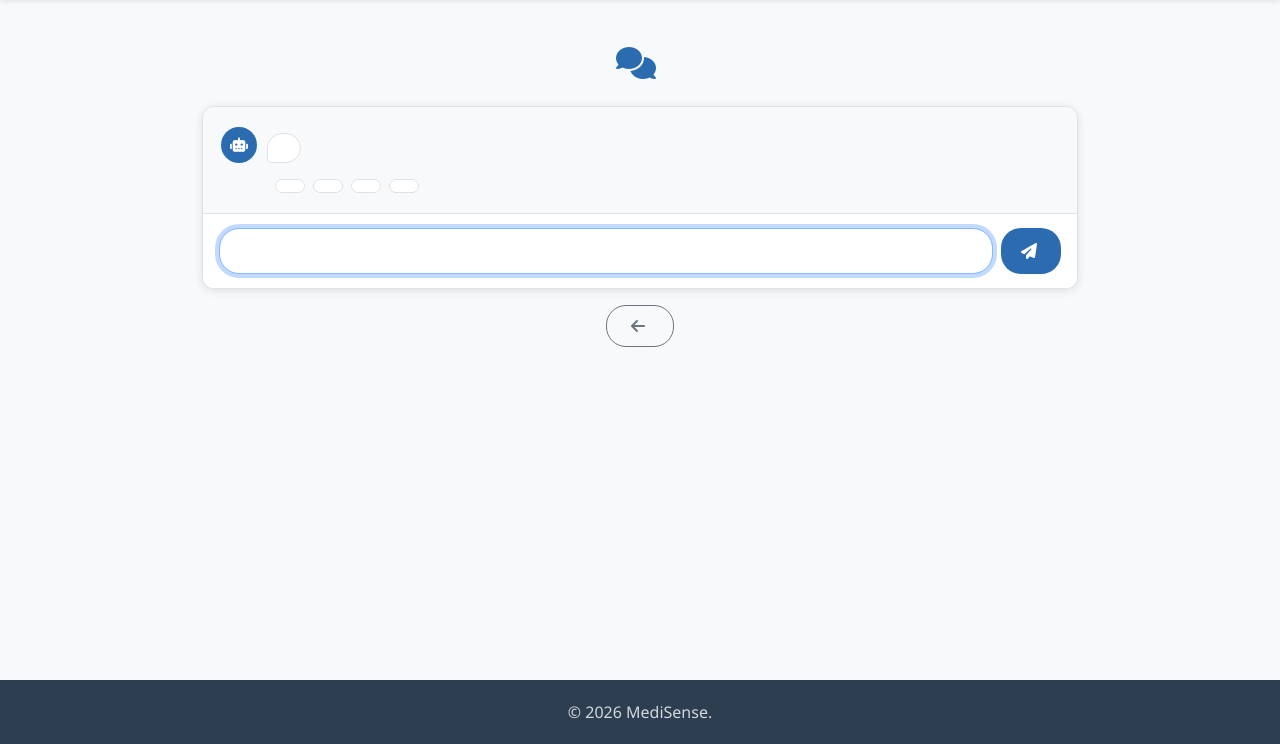
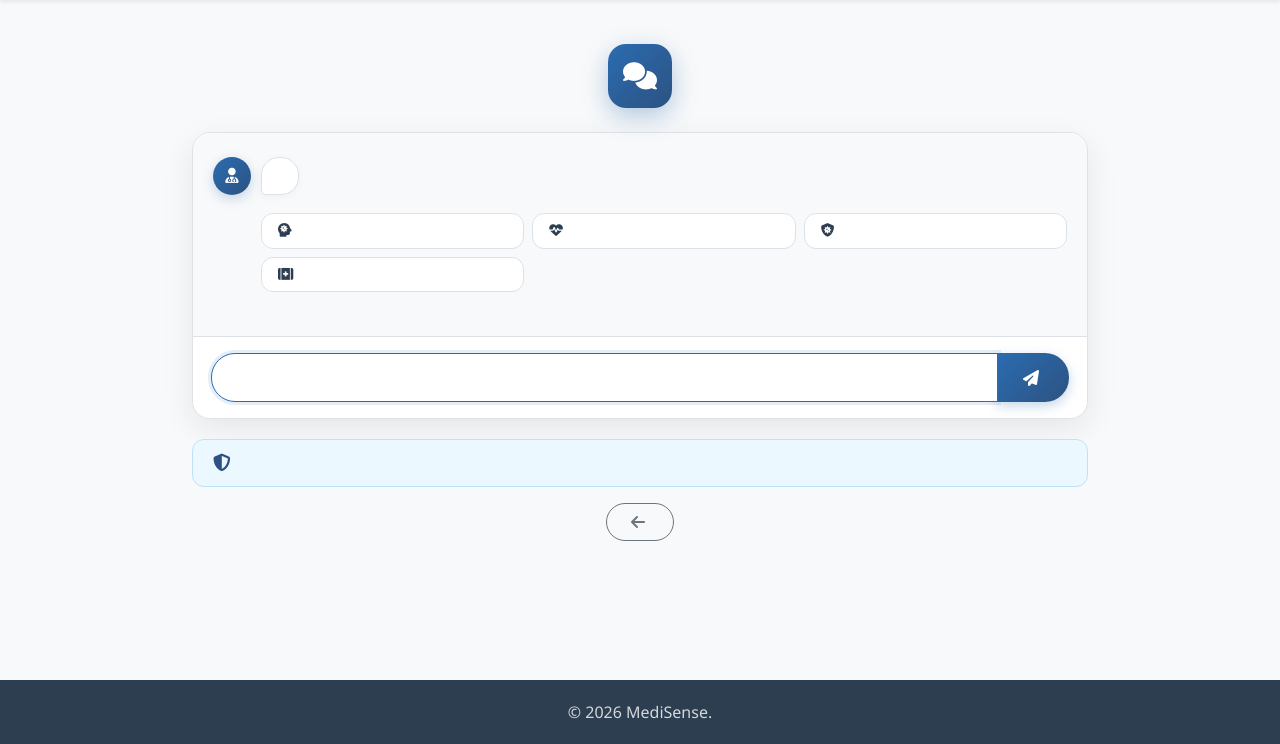
Before and after one commit to Siyanda130406/Medisense, a Flask app: template templates/patient_chatbot.html in a window 1280 px wide. Shown: the part 61-805 px from the top of the page. Run offline with Flask 3, Linux system fonts and the light colour scheme; the template is opened without the code that fills it, so the values that code supplies are empty.

Commit message:
Chatbot: one answer only, remove question label, +230 more Q&A pairs

```diff
--- a/templates/patient_chatbot.html
+++ b/templates/patient_chatbot.html
@@ -1,39 +1,56 @@
 {% extends "base.html" %}
 
-{% block title %}{{ translate_text('Ask a Question', lang) }} - MediSense{% endblock %}
+{% block title %}{{ translate_text('Health Assistant', lang) }} - MediSense{% endblock %}
 
 {% block content %}
-<div class="container py-4" style="max-width: 900px;">
+<div class="container py-4" style="max-width: 920px;">
 
-    <!-- Header -->
+    <!-- ===== HEADER ===== -->
     <div class="text-center mb-4">
-        <h2 class="fw-bold mb-1" style="color: #2c3e50;">
-            <i class="fas fa-comments me-2" style="color: #2b6cb0;"></i>
-            {{ translate_text('Health Chatbot', lang) }}
+        <div class="chat-header-icon">
+            <i class="fas fa-comments"></i>
+        </div>
+        <h2 class="fw-bold mb-1 mt-3" style="color: #2c3e50;">
+            {{ translate_text('Health Assistant', lang) }}
         </h2>
         <p class="text-muted mb-0">{{ translate_text('Ask any health question in plain language', lang) }}</p>
     </div>
 
-    <!-- Chat window -->
-    <div class="card border-0 shadow-sm mb-3" style="border-radius: 16px; overflow: hidden;">
+    <!-- ===== CHAT WINDOW ===== -->
+    <div class="chat-container">
+
         <div class="chat-window" id="chatWindow">
 
             {% if not history and not answer_data %}
-            <!-- Welcome message -->
+            <!-- Welcome -->
             <div class="message-row bot">
-                <div class="avatar bot-avatar"><i class="fas fa-robot"></i></div>
+                <div class="avatar bot-avatar"><i class="fas fa-user-md"></i></div>
                 <div class="bubble bot-bubble">
-                    <p class="mb-1"><strong>{{ translate_text('Hello! How can I help you today?', lang) }}</strong></p>
-                    <p class="mb-0 small text-muted">{{ translate_text('Ask me about symptoms, diseases, medicines, or general health questions.', lang) }}</p>
+                    <p class="mb-2 fw-semibold" style="color: #2c3e50;">
+                        {{ translate_text('Hello! How can I help you today?', lang) }}
+                    </p>
+                    <p class="mb-0 small text-muted">
+                        {{ translate_text('Ask me about symptoms, diseases, medicines, or general health questions.', lang) }}
+                    </p>
                 </div>
             </div>
 
-            <div class="suggested-questions">
-                <span class="small text-muted">{{ translate_text('Try asking:', lang) }}</span>
-                <button class="chip" onclick="askQuestion('What causes a headache?')">{{ translate_text('What causes a headache?', lang) }}</button>
-                <button class="chip" onclick="askQuestion('How do I prevent diabetes?')">{{ translate_text('How do I prevent diabetes?', lang) }}</button>
-                <button class="chip" onclick="askQuestion('What is high blood pressure?')">{{ translate_text('What is high blood pressure?', lang) }}</button>
-                <button class="chip" onclick="askQuestion('Symptoms of flu')">{{ translate_text('Symptoms of flu', lang) }}</button>
+            <div class="suggestions-wrap">
+                <div class="suggestions-label">{{ translate_text('Try asking', lang) }}</div>
+                <div class="suggestions-grid">
+                    <button class="chip" onclick="askQuestion('What causes a headache?')">
+                        <i class="fas fa-head-side-virus me-1"></i> {{ translate_text('What causes a headache?', lang) }}
+                    </button>
+                    <button class="chip" onclick="askQuestion('How do I prevent diabetes?')">
+                        <i class="fas fa-heart-pulse me-1"></i> {{ translate_text('How do I prevent diabetes?', lang) }}
+                    </button>
+                    <button class="chip" onclick="askQuestion('What is HIV?')">
+                        <i class="fas fa-shield-virus me-1"></i> {{ translate_text('What is HIV?', lang) }}
+                    </button>
+                    <button class="chip" onclick="askQuestion('How do I stop a nosebleed?')">
+                        <i class="fas fa-first-aid me-1"></i> {{ translate_text('How do I stop a nosebleed?', lang) }}
+                    </button>
+                </div>
             </div>
             {% endif %}
 
@@ -47,24 +64,26 @@
             </div>
 
             <div class="message-row bot">
-                <div class="avatar bot-avatar"><i class="fas fa-robot"></i></div>
+                <div class="avatar bot-avatar"><i class="fas fa-user-md"></i></div>
                 <div class="bubble bot-bubble">
-                    <div class="answer-content" data-full="{{ h.answer|e }}">
-                        <p class="answer-short mb-0">{{ h.answer[:180] }}{% if h.answer|length > 180 %}...{% endif %}</p>
+                    <div class="answer-content">
+                        <p class="answer-short mb-0">{{ h.answer[:220] }}{% if h.answer|length > 220 %}...{% endif %}</p>
                         <p class="answer-full d-none mb-0">{{ h.answer }}</p>
-                        {% if h.answer|length > 180 %}
-                        <button class="btn btn-link btn-sm p-0 mt-1 toggle-answer"
-                                onclick="toggleAnswer(this)" style="font-size: 0.8rem;">
+                        {% if h.answer|length > 220 %}
+                        <button class="toggle-answer" onclick="toggleAnswer(this)">
+                            <i class="fas fa-chevron-down me-1"></i>
                             {{ translate_text('See more', lang) }}
                         </button>
                         {% endif %}
                     </div>
-                    <div class="source-tag"><i class="fas fa-tag me-1"></i>{{ h.source }}</div>
+                    <div class="source-tag">
+                        <i class="fas fa-bookmark me-1"></i>{{ h.source }}
+                    </div>
                 </div>
             </div>
             {% endfor %}
 
-            <!-- Just-submitted answer -->
+            <!-- New answer -->
             {% if answer_data %}
             <div class="message-row user">
                 <div class="bubble user-bubble">
@@ -77,7 +96,7 @@
             <div class="message-row system">
                 <div class="system-bubble">
                     <i class="fas fa-lightbulb me-1"></i>
-                    {{ translate_text('Searched for:', lang) }} <strong>{{ answer_data.corrected }}</strong>
+                    {{ translate_text('Searched for', lang) }} <strong>{{ answer_data.corrected }}</strong>
                 </div>
             </div>
             {% endif %}
@@ -85,29 +104,34 @@
             {% if answer_data.found %}
             {% for r in answer_data.results %}
             <div class="message-row bot">
-                <div class="avatar bot-avatar"><i class="fas fa-robot"></i></div>
+                <div class="avatar bot-avatar"><i class="fas fa-user-md"></i></div>
                 <div class="bubble bot-bubble">
-                    <p class="fw-semibold mb-2" style="color: #2c3e50;">{{ r.question }}</p>
-                    <div class="answer-content" data-full="{{ r.answer|e }}">
-                        <p class="answer-short mb-0">{{ r.answer[:180] }}{% if r.answer|length > 180 %}...{% endif %}</p>
+                    <div class="answer-content">
+                        <p class="answer-short mb-0">{{ r.answer[:220] }}{% if r.answer|length > 220 %}...{% endif %}</p>
                         <p class="answer-full d-none mb-0">{{ r.answer }}</p>
-                        {% if r.answer|length > 180 %}
-                        <button class="btn btn-link btn-sm p-0 mt-1 toggle-answer"
-                                onclick="toggleAnswer(this)" style="font-size: 0.8rem;">
+                        {% if r.answer|length > 220 %}
+                        <button class="toggle-answer" onclick="toggleAnswer(this)">
+                            <i class="fas fa-chevron-down me-1"></i>
                             {{ translate_text('See more', lang) }}
                         </button>
                         {% endif %}
                     </div>
-                    <div class="source-tag"><i class="fas fa-tag me-1"></i>{{ r.source }}</div>
+                    <div class="source-tag">
+                        <i class="fas fa-bookmark me-1"></i>{{ r.source }}
+                    </div>
                 </div>
             </div>
             {% endfor %}
             {% else %}
             <div class="message-row bot">
-                <div class="avatar bot-avatar"><i class="fas fa-robot"></i></div>
+                <div class="avatar bot-avatar"><i class="fas fa-user-md"></i></div>
                 <div class="bubble bot-bubble">
-                    <p class="mb-1">{{ translate_text("I couldn't find an answer for that. Try rephrasing, or ask in a different way.", lang) }}</p>
-                    <p class="mb-0 small text-muted">{{ translate_text('Example: "What causes a fever?" or "How do I treat a cold?"', lang) }}</p>
+                    <p class="mb-2 fw-semibold" style="color: #2c3e50;">
+                        {{ translate_text("I couldn't find an answer for that.", lang) }}
+                    </p>
+                    <p class="mb-0 small text-muted">
+                        {{ translate_text('Try rephrasing. For example: "What causes a fever?" or "How do I treat a cold?"', lang) }}
+                    </p>
                 </div>
             </div>
             {% endif %}
@@ -115,28 +139,30 @@
 
         </div>
 
-        <!-- Input area -->
+        <!-- ===== INPUT ===== -->
         <form method="POST" action="{{ url_for('patient_chatbot') }}" class="chat-input-area" id="chatForm">
-            <div class="d-flex gap-2">
+            <div class="input-group">
                 <input type="text" class="form-control" name="question" id="questionInput"
-                       placeholder="{{ translate_text('Type your health question...', lang) }}"
+                       placeholder="{{ translate_text('Type your health question here...', lang) }}"
                        autocomplete="off" required>
-                <button type="submit" class="btn btn-primary send-btn">
+                <button type="submit" class="btn send-btn">
                     <i class="fas fa-paper-plane"></i>
                     <span class="d-none d-md-inline ms-1">{{ translate_text('Send', lang) }}</span>
                 </button>
             </div>
         </form>
+
     </div>
 
-    <!-- Disclaimer -->
-    <div class="alert alert-info border-0 small" style="border-radius: 12px;">
-        <i class="fas fa-shield-alt me-1"></i>
-        {{ translate_text('Answers are for general information only. Always consult a healthcare professional.', lang) }}
+    <!-- ===== DISCLAIMER ===== -->
+    <div class="disclaimer">
+        <i class="fas fa-shield-halved"></i>
+        <span>{{ translate_text('Answers are for general information only. Always consult a healthcare professional for medical decisions.', lang) }}</span>
     </div>
 
+    <!-- ===== BACK BUTTON ===== -->
     <div class="text-center mt-3">
-        <a href="{{ url_for('patient_dashboard') }}" class="btn btn-outline-secondary" style="border-radius: 20px; padding: 8px 24px;">
+        <a href="{{ url_for('patient_dashboard') }}" class="btn btn-outline-secondary rounded-pill px-4">
             <i class="fas fa-arrow-left me-1"></i> {{ translate_text('Back to Dashboard', lang) }}
         </a>
     </div>
@@ -144,145 +170,273 @@
 </div>
 
 <style>
-    /* ===== Chat window ===== */
+/* ==================== HEADER ICON ==================== */
+.chat-header-icon {
+    width: 64px;
+    height: 64px;
+    border-radius: 18px;
+    background: linear-gradient(135deg, #2b6cb0, #2c5282);
+    color: #fff;
+    display: inline-flex;
+    align-items: center;
+    justify-content: center;
+    font-size: 1.7rem;
+    box-shadow: 0 8px 24px rgba(43, 108, 176, 0.35);
+}
+
+/* ==================== CHAT CONTAINER ==================== */
+.chat-container {
+    background: var(--bg-card);
+    border: 1px solid var(--border-color);
+    border-radius: 18px;
+    overflow: hidden;
+    box-shadow: 0 10px 32px rgba(0, 0, 0, 0.08);
+}
+
+/* ==================== CHAT WINDOW ==================== */
 .chat-window {
-        padding: 20px 18px;
-        background: var(--bg-body);
+    padding: 24px 20px;
+    background: linear-gradient(180deg, var(--bg-body) 0%, var(--bg-body) 100%);
     max-height: 62vh;
     overflow-y: auto;
     scroll-behavior: smooth;
 }
+.chat-window::-webkit-scrollbar { width: 6px; }
+.chat-window::-webkit-scrollbar-thumb { background: #cbd5e0; border-radius: 3px; }
+.chat-window::-webkit-scrollbar-thumb:hover { background: #a0aec0; }
 
+/* ==================== MESSAGE ROWS ==================== */
 .message-row {
     display: flex;
     align-items: flex-end;
-        margin-bottom: 16px;
+    margin-bottom: 18px;
     gap: 10px;
 }
 .message-row.user { justify-content: flex-end; }
 .message-row.bot { justify-content: flex-start; }
 .message-row.system { justify-content: center; }
 
+/* ==================== AVATARS ==================== */
 .avatar {
-        width: 36px; height: 36px;
+    width: 38px;
+    height: 38px;
     border-radius: 50%;
-        display: flex; align-items: center; justify-content: center;
-        font-size: 0.9rem;
+    display: flex;
+    align-items: center;
+    justify-content: center;
+    font-size: 0.95rem;
     flex-shrink: 0;
+    color: #fff;
 }
-    .bot-avatar  { background: #2b6cb0; color: #fff; }
-    .user-avatar { background: #4a5568; color: #fff; }
+.bot-avatar {
+    background: linear-gradient(135deg, #2b6cb0, #2c5282);
+    box-shadow: 0 4px 12px rgba(43, 108, 176, 0.25);
+}
+.user-avatar {
+    background: linear-gradient(135deg, #4a5568, #2d3748);
+}
 
+/* ==================== BUBBLES ==================== */
 .bubble {
     max-width: 78%;
-        padding: 12px 16px;
-        border-radius: 16px;
+    padding: 14px 18px;
+    border-radius: 18px;
     font-size: 0.95rem;
-        line-height: 1.5;
+    line-height: 1.6;
     word-wrap: break-word;
+    position: relative;
 }
 .bot-bubble {
     background: var(--bg-card);
     color: var(--text-primary);
     border: 1px solid var(--border-color);
     border-bottom-left-radius: 4px;
+    box-shadow: 0 2px 8px rgba(0, 0, 0, 0.04);
 }
 .user-bubble {
-        background: #2b6cb0;
+    background: linear-gradient(135deg, #2b6cb0, #2c5282);
     color: #fff;
     border-bottom-right-radius: 4px;
+    box-shadow: 0 4px 14px rgba(43, 108, 176, 0.28);
 }
 
 .system-bubble {
     background: #fff8e1;
     color: #7d5f00;
-        padding: 6px 14px;
-        border-radius: 14px;
+    padding: 6px 16px;
+    border-radius: 20px;
     font-size: 0.82rem;
+    border: 1px solid #f6e05e;
 }
 [data-bs-theme="dark"] .system-bubble {
     background: #4a3a00;
     color: #ffd966;
+    border-color: #744210;
 }
 
+/* ==================== SOURCE TAG ==================== */
 .source-tag {
     display: inline-block;
-        margin-top: 8px;
+    margin-top: 10px;
     font-size: 0.7rem;
     color: var(--text-muted);
     background: var(--bg-body);
-        padding: 2px 8px;
-        border-radius: 10px;
+    padding: 3px 10px;
+    border-radius: 12px;
+    border: 1px solid var(--border-color);
 }
 
+/* ==================== SEE MORE BUTTON ==================== */
 .toggle-answer {
+    display: inline-block;
+    background: none;
+    border: none;
     color: #2b6cb0;
-        text-decoration: none;
+    font-size: 0.82rem;
+    font-weight: 600;
+    padding: 4px 0;
+    margin-top: 6px;
+    cursor: pointer;
+    transition: color 0.15s ease;
+}
+.toggle-answer:hover { color: #2c5282; text-decoration: underline; }
+.toggle-answer i { font-size: 0.7rem; transition: transform 0.2s ease; }
+.toggle-answer.expanded i { transform: rotate(180deg); }
+
+/* ==================== SUGGESTIONS ==================== */
+.suggestions-wrap {
+    margin: 8px 0 20px 48px;
+}
+.suggestions-label {
+    font-size: 0.78rem;
+    color: var(--text-muted);
+    margin-bottom: 8px;
     font-weight: 500;
+    text-transform: uppercase;
+    letter-spacing: 0.04em;
 }
-    .toggle-answer:hover { text-decoration: underline; }
-
-    /* ===== Suggested questions ===== */
-    .suggested-questions {
-        margin-top: 8px;
-        margin-left: 46px;
-        display: flex;
-        flex-wrap: wrap;
+.suggestions-grid {
+    display: grid;
+    grid-template-columns: repeat(auto-fit, minmax(220px, 1fr));
     gap: 8px;
 }
 .chip {
+    display: inline-flex;
+    align-items: center;
     background: var(--bg-card);
     border: 1px solid var(--border-color);
     color: var(--text-primary);
-        padding: 6px 14px;
-        border-radius: 18px;
-        font-size: 0.82rem;
+    padding: 10px 16px;
+    border-radius: 12px;
+    font-size: 0.85rem;
+    font-weight: 500;
     cursor: pointer;
     transition: all 0.15s ease;
+    text-align: left;
 }
 .chip:hover {
-        background: #2b6cb0;
-        color: #fff;
+    background: #ebf4ff;
     border-color: #2b6cb0;
+    color: #2b6cb0;
+    transform: translateY(-1px);
+}
+[data-bs-theme="dark"] .chip:hover {
+    background: #2a4365;
+    color: #90cdf4;
 }
 
-    /* ===== Input area ===== */
+/* ==================== INPUT AREA ==================== */
 .chat-input-area {
-        padding: 14px 16px;
+    padding: 16px 18px;
     background: var(--bg-card);
     border-top: 1px solid var(--border-color);
 }
 .chat-input-area .form-control {
-        border-radius: 20px;
-        padding: 10px 18px;
+    border-radius: 24px;
+    padding: 12px 20px;
+    font-size: 0.95rem;
+    border: 1.5px solid var(--border-color);
+    background: var(--bg-body);
+    color: var(--text-primary);
+    transition: all 0.15s ease;
+}
+.chat-input-area .form-control:focus {
+    border-color: #2b6cb0;
+    box-shadow: 0 0 0 3px rgba(43, 108, 176, 0.12);
+    background: var(--bg-card);
 }
 .send-btn {
-        border-radius: 20px;
-        padding: 8px 20px;
-        background: #2b6cb0;
-        border-color: #2b6cb0;
+    border-radius: 24px;
+    padding: 12px 26px;
+    background: linear-gradient(135deg, #2b6cb0, #2c5282);
+    border: none;
+    color: #fff;
+    font-weight: 600;
+    margin-left: 8px;
+    transition: all 0.15s ease;
+    box-shadow: 0 4px 12px rgba(43, 108, 176, 0.28);
+}
+.send-btn:hover {
+    background: linear-gradient(135deg, #2c5282, #1a365d);
+    transform: translateY(-1px);
+    box-shadow: 0 6px 18px rgba(43, 108, 176, 0.4);
+    color: #fff;
+}
+.send-btn:disabled {
+    opacity: 0.7;
+    cursor: not-allowed;
+    transform: none;
 }
 
-    /* Mobile */
+/* ==================== DISCLAIMER ==================== */
+.disclaimer {
+    margin-top: 20px;
+    padding: 14px 20px;
+    background: #ebf8ff;
+    border: 1px solid #bee3f8;
+    border-radius: 12px;
+    display: flex;
+    align-items: center;
+    gap: 12px;
+    font-size: 0.85rem;
+    color: #2c5282;
+}
+.disclaimer i { font-size: 1.1rem; flex-shrink: 0; }
+[data-bs-theme="dark"] .disclaimer {
+    background: #1a365d;
+    border-color: #2c5282;
+    color: #bee3f8;
+}
+
+/* ==================== MOBILE ==================== */
+@media (max-width: 768px) {
+    .chat-window { padding: 18px 14px; max-height: 58vh; }
+    .bubble { max-width: 82%; font-size: 0.9rem; padding: 12px 16px; }
+    .avatar { width: 32px; height: 32px; font-size: 0.85rem; }
+    .suggestions-wrap { margin-left: 0; }
+    .suggestions-grid { grid-template-columns: 1fr; }
+    .chip { font-size: 0.82rem; padding: 9px 14px; }
+    .send-btn span { display: none; }
+    .send-btn { padding: 12px 16px; }
+    .chat-header-icon { width: 56px; height: 56px; font-size: 1.5rem; }
+}
+
 @media (max-width: 576px) {
-        .bubble { max-width: 85%; font-size: 0.9rem; }
-        .chat-window { padding: 14px 12px; max-height: 58vh; }
-        .avatar { width: 30px; height: 30px; font-size: 0.8rem; }
-        .suggested-questions { margin-left: 0; }
+    .chat-window { padding: 14px 10px; }
+    .bubble { max-width: 86%; }
+    .disclaimer { font-size: 0.78rem; padding: 12px 14px; }
 }
 </style>
 
 <script>
-    // Auto-scroll to bottom when page loads
     document.addEventListener('DOMContentLoaded', function() {
         const chatWindow = document.getElementById('chatWindow');
-        chatWindow.scrollTop = chatWindow.scrollHeight;
+        if (chatWindow) chatWindow.scrollTop = chatWindow.scrollHeight;
 
-        // Autofocus input
-        document.getElementById('questionInput').focus();
+        const qInput = document.getElementById('questionInput');
+        if (qInput) qInput.focus();
     });
 
-    // Toggle "See more" / "See less"
     function toggleAnswer(btn) {
         const container = btn.closest('.answer-content');
         const shortEl = container.querySelector('.answer-short');
@@ -291,25 +445,25 @@
         if (fullEl.classList.contains('d-none')) {
             shortEl.classList.add('d-none');
             fullEl.classList.remove('d-none');
-            btn.textContent = '{{ translate_text("See less", lang) }}';
+            btn.classList.add('expanded');
+            btn.innerHTML = '<i class="fas fa-chevron-up me-1"></i>{{ translate_text("See less", lang) }}';
         } else {
             shortEl.classList.remove('d-none');
             fullEl.classList.add('d-none');
-            btn.textContent = '{{ translate_text("See more", lang) }}';
+            btn.classList.remove('expanded');
+            btn.innerHTML = '<i class="fas fa-chevron-down me-1"></i>{{ translate_text("See more", lang) }}';
         }
     }
 
-    // Fill input from suggested question chip
     function askQuestion(q) {
         document.getElementById('questionInput').value = q;
         document.getElementById('chatForm').submit();
     }
 
-    // Show a "typing" indicator and disable the send button on submit
     document.getElementById('chatForm').addEventListener('submit', function() {
         const btn = this.querySelector('.send-btn');
         btn.disabled = true;
-        btn.innerHTML = '<i class="fas fa-spinner fa-spin"></i>';
+        btn.innerHTML = '<i class="fas fa-circle-notch fa-spin"></i>';
     });
 </script>
 
```
Also changed, not shown: data/processed/chatbot_qa.csv. Lines whose indentation alone changed are shown as unchanged.
